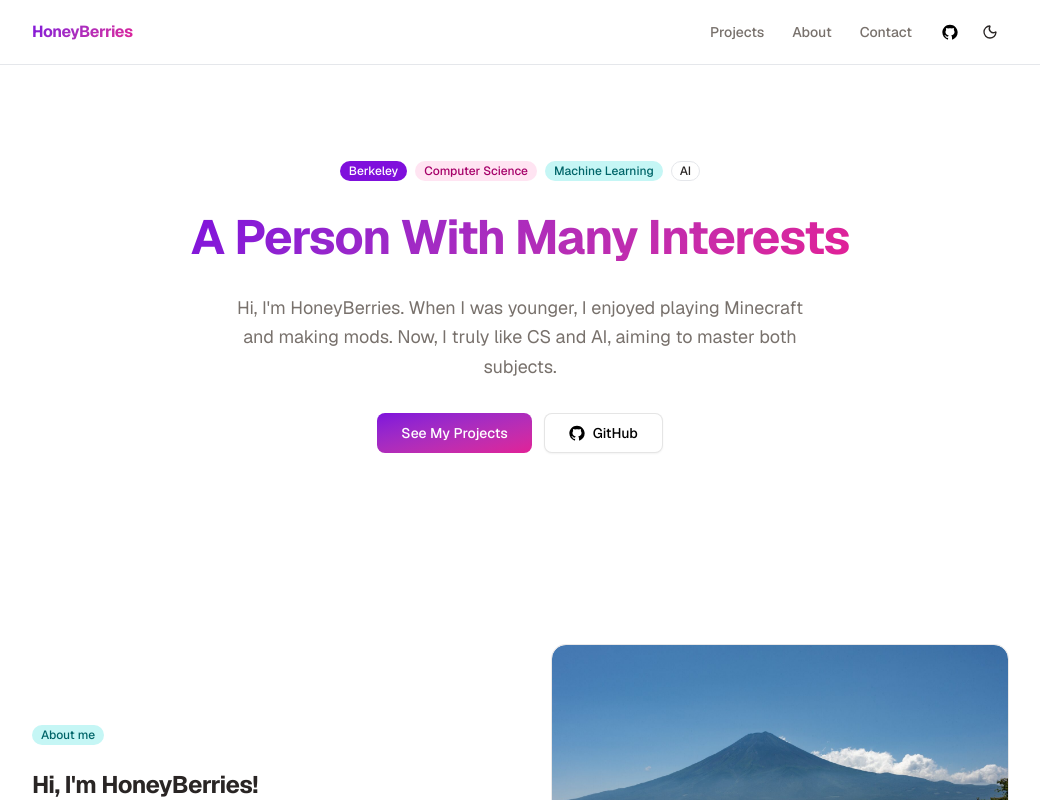
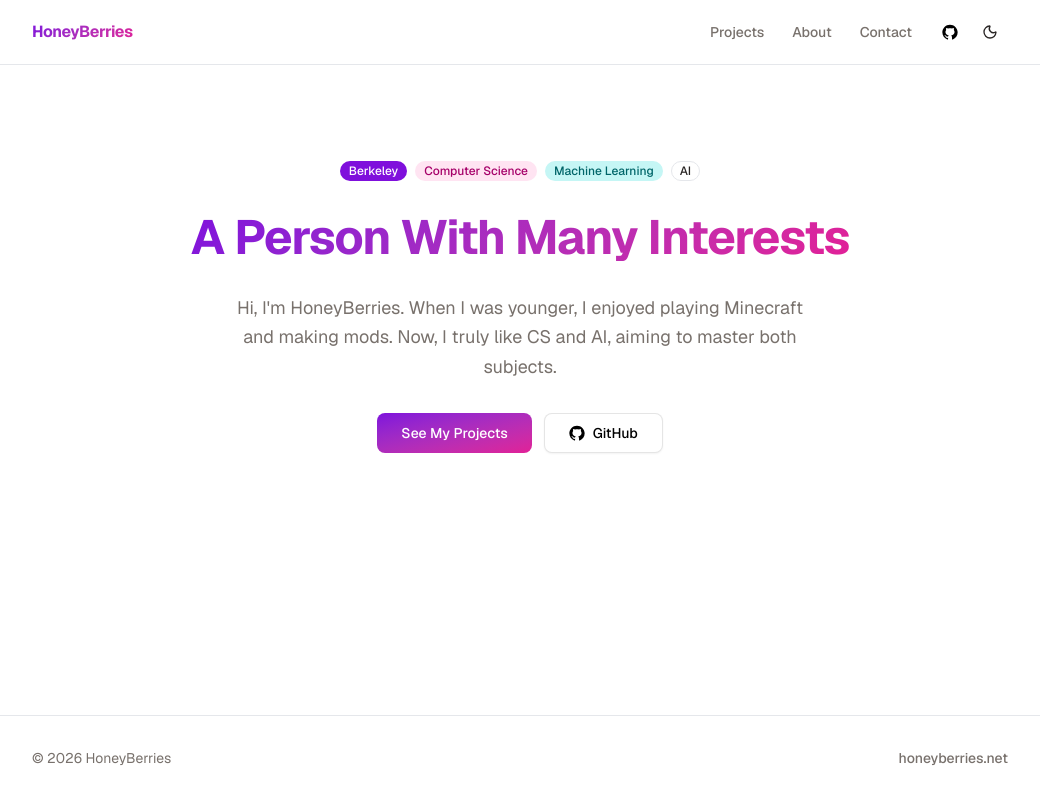
Before and after one commit to HoneyBerries/honeyberries.net, a Next.js app: page / in a window 1280 px wide. Shown: the top 800 px of the page, without its empty margins (120-1160 px from the left). Built offline with nearby package versions, Linux system fonts and the light colour scheme.

Commit message:
Move Navbar/Footer into shared layout; home page is Hero-only

```diff
--- a/app/layout.tsx
+++ b/app/layout.tsx
@@ -1,6 +1,8 @@
 import type { Metadata } from "next";
 import { Geist, Geist_Mono } from "next/font/google";
 import { ThemeProvider } from "@/components/theme-provider";
+import { Navbar } from "@/components/site/navbar";
+import { Footer } from "@/components/site/footer";
 import "./globals.css";
 
 const geistSans = Geist({
@@ -14,6 +16,7 @@ const geistMono = Geist_Mono({
 });
 
 export const metadata: Metadata = {
+  metadataBase: new URL("https://honeyberries.net"),
   title: "honeyberries.net",
   description: "Personal portfolio and project showcase.",
 };
@@ -27,7 +30,9 @@ export default function RootLayout({ children }: LayoutProps<"/">) {
     >
       <body className="min-h-full flex flex-col">
         <ThemeProvider attribute="class" defaultTheme="system" enableSystem>
-          {children}
+          <Navbar />
+          <main className="flex-1">{children}</main>
+          <Footer />
         </ThemeProvider>
       </body>
     </html>
--- a/app/page.tsx
+++ b/app/page.tsx
@@ -1,21 +1,5 @@
-import { Navbar } from "@/components/site/navbar";
 import { HeroSection } from "@/components/site/hero-section";
-import { AboutSection } from "@/components/site/about-section";
-import { ProjectsSection } from "@/components/site/projects-section";
-import { ContactSection } from "@/components/site/contact-section";
-import { Footer } from "@/components/site/footer";
 
 export default function Home() {
-  return (
-    <>
-      <Navbar />
-      <main>
-        <HeroSection />
-        <AboutSection />
-        <ProjectsSection />
-        <ContactSection />
-      </main>
-      <Footer />
-    </>
-  );
+  return <HeroSection />;
 }
```
